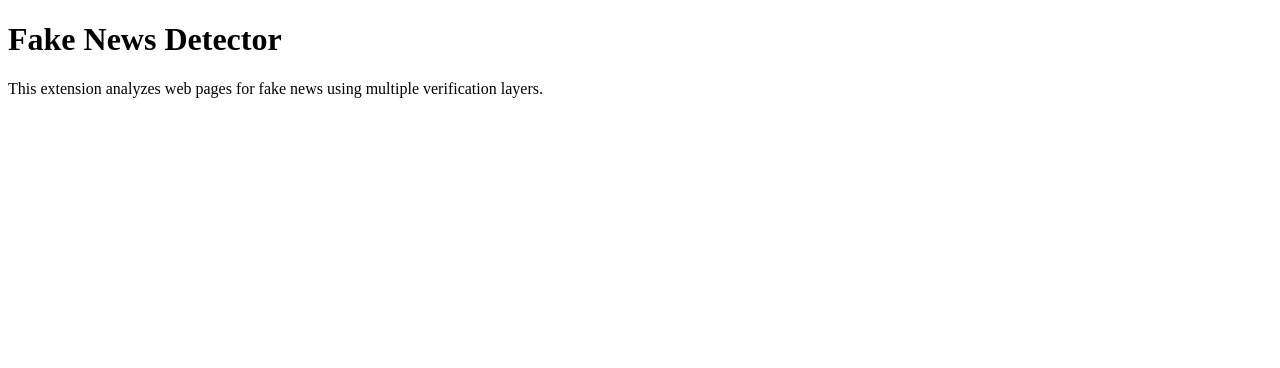
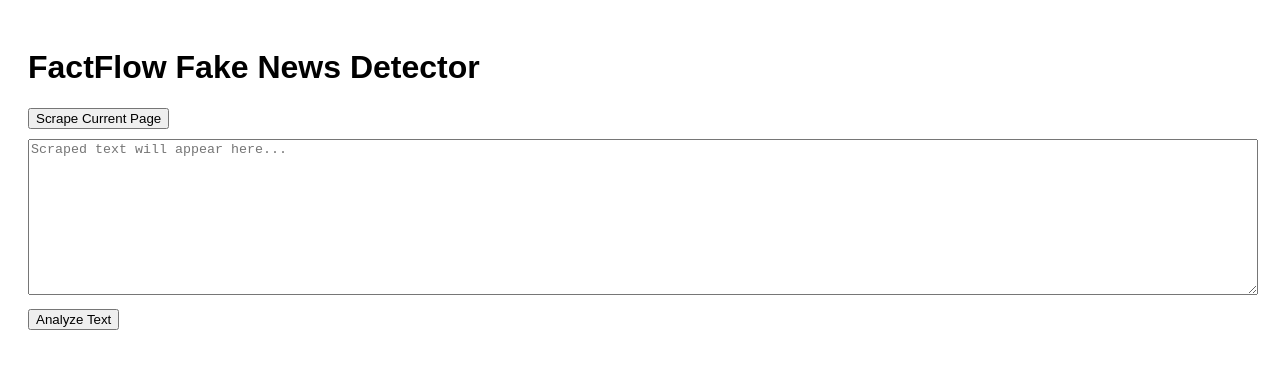
Before and after one commit to notgautham/FactFlow, a React app in the folder extension/frontend/: page / in a window 1280 px wide. Shown: the top 368 px of the page. Built offline with nearby package versions, Linux system fonts and the light colour scheme.

Commit message:
front end changes

```diff
--- a/extension/frontend/package.json
+++ b/extension/frontend/package.json
@@ -5,7 +5,7 @@
     "dependencies": {
       "react": "^18.2.0",
       "react-dom": "^18.2.0",
-      "shadcn-ui": "^1.0.0"
+      "shadcn-ui": "latest"
     },
     "scripts": {
       "start": "react-scripts start",
--- a/extension/frontend/public/index.html
+++ b/extension/frontend/public/index.html
@@ -3,9 +3,10 @@
   <head>
     <meta charset="UTF-8" />
     <meta name="viewport" content="width=device-width, initial-scale=1.0" />
-    <title>Fake News Detector</title>
+    <title>FactFlow Fake News Detector</title>
   </head>
   <body>
     <div id="root"></div>
+    <!-- The React build script will be bundled and referenced here -->
   </body>
 </html>
--- a/extension/frontend/src/App.jsx
+++ b/extension/frontend/src/App.jsx
@@ -1,11 +1,64 @@
-// App.jsx
-import React from 'react';
+// extension/frontend/src/App.jsx
+import React, { useState } from "react";
+import axios from "axios";
 
 function App() {
+  const [scrapedText, setScrapedText] = useState("");
+  const [result, setResult] = useState(null);
+
+  // Function to trigger web scraping on the active tab
+  const getScrapedText = () => {
+    // This uses Chrome's scripting API to execute a function in the context of the active tab.
+    chrome.tabs.query({ active: true, currentWindow: true }, (tabs) => {
+      chrome.scripting.executeScript(
+        {
+          target: { tabId: tabs[0].id },
+          // This function is injected into the active page to extract its visible text.
+          func: () => {
+            // You can improve this function to target specific elements.
+            return document.body.innerText;
+          },
+        },
+        (injectionResults) => {
+          if (injectionResults && injectionResults.length > 0) {
+            setScrapedText(injectionResults[0].result);
+          }
+        }
+      );
+    });
+  };
+
+  // Function to send the scraped text to your backend for analysis
+  const analyzeText = async () => {
+    try {
+      // Replace with your actual backend URL and endpoint.
+      const response = await axios.post("http://localhost:5000/api/analyze", { text: scrapedText });
+      setResult(response.data);
+    } catch (error) {
+      console.error("Error analyzing text", error);
+    }
+  };
+
   return (
-    <div>
-      <h1>Fake News Detector</h1>
-      <p>This extension analyzes web pages for fake news using multiple verification layers.</p>
+    <div style={{ padding: "20px", fontFamily: "Arial, sans-serif" }}>
+      <h1>FactFlow Fake News Detector</h1>
+      <button onClick={getScrapedText}>Scrape Current Page</button>
+      <textarea
+        value={scrapedText}
+        onChange={(e) => setScrapedText(e.target.value)}
+        placeholder="Scraped text will appear here..."
+        style={{ width: "100%", height: "150px", marginTop: "10px" }}
+      />
+      <button onClick={analyzeText} style={{ marginTop: "10px" }}>
+        Analyze Text
+      </button>
+      {result && (
+        <div style={{ marginTop: "20px" }}>
+          <h2>Analysis Result</h2>
+          <p>Fake Probability: {result.fake_probability}</p>
+          <p>Real Probability: {result.real_probability}</p>
+        </div>
+      )}
     </div>
   );
 }
--- a/extension/frontend/src/index.jsx
+++ b/extension/frontend/src/index.jsx
@@ -1,6 +1,8 @@
-// index.jsx
-import React from 'react';
-import ReactDOM from 'react-dom';
-import App from './App';
+// extension/frontend/src/index.jsx
+import React from "react";
+import ReactDOM from "react-dom/client";
+import App from "./App";
 
-ReactDOM.render(<App />, document.getElementById('root'));
+const container = document.getElementById("root");
+const root = ReactDOM.createRoot(container);
+root.render(<App />);
```
Also changed, not shown: 2 other files (tests, documents, lock files or other folders).
